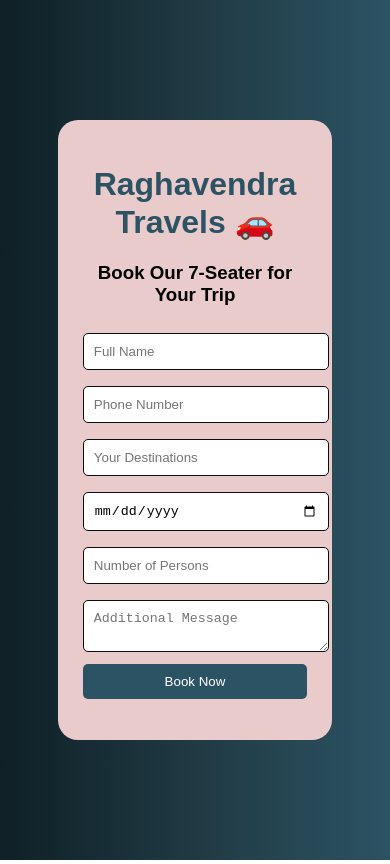
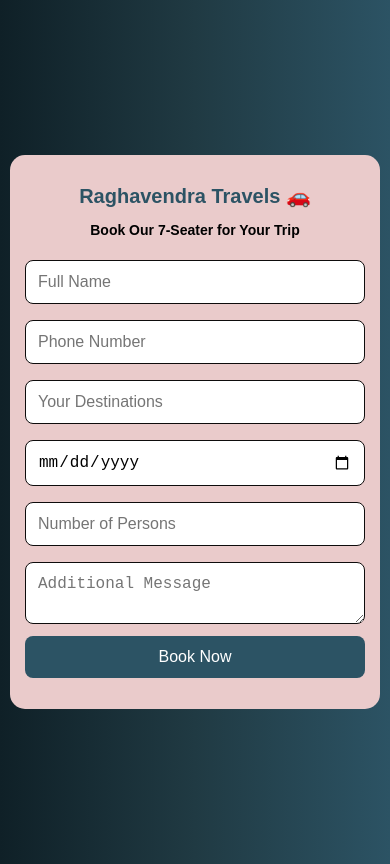
Before and after one commit to adityamudhiraj369/Book_your_trip_2, a plain HTML site: page index.html in a window 390 px wide. Drawn offline with nearby package versions, Linux system fonts and the light colour scheme.

Commit message:
Enhance CSS for mobile and layout improvements
Updated styles for better mobile responsiveness and improved layout.

```diff
--- a/style.css
+++ b/style.css
@@ -4,37 +4,49 @@ body {
     display: flex;
     justify-content: center;
     align-items: center;
-    height: 100vh;
+    min-height: 100vh;
+    margin: 0;
+    padding: 10px;
 }
 
 .container {
     background: rgb(234, 203, 203);
     padding: 25px;
     border-radius: 20px;
-    width: 60%;
+    width: 100%;
+    max-width: 500px;   /* important for mobile */
     text-align: center;
+    box-sizing: border-box;
 }
 
 h1 {
     color: #2c5364;
+    font-size: 24px;
+}
+
+h3 {
+    font-size: 16px;
 }
 
 input, textarea {
     width: 100%;
     margin: 8px 0;
-    padding: 10px;
-    border-radius: 5px;
+    padding: 12px;
+    border-radius: 8px;
     border: 1px solid #0e0c0c;
+    font-size: 16px;
+    box-sizing: border-box;
 }
 
 button {
     width: 100%;
-    padding: 10px;
+    padding: 12px;
     background: #2c5364;
     color: white;
     border: none;
-    border-radius: 5px;
+    border-radius: 8px;
     cursor: pointer;
+    font-size: 16px;
 }
 
 button:hover {
@@ -45,3 +57,21 @@ button:hover {
     margin-top: 10px;
     font-weight: bold;
 }
+
+/* Mobile specific improvements */
+@media (max-width: 600px) {
+
+    .container {
+        padding: 15px;
+        border-radius: 15px;
+    }
+
+    h1 {
+        font-size: 20px;
+    }
+
+    h3 {
+        font-size: 14px;
+    }
+
+}
```
